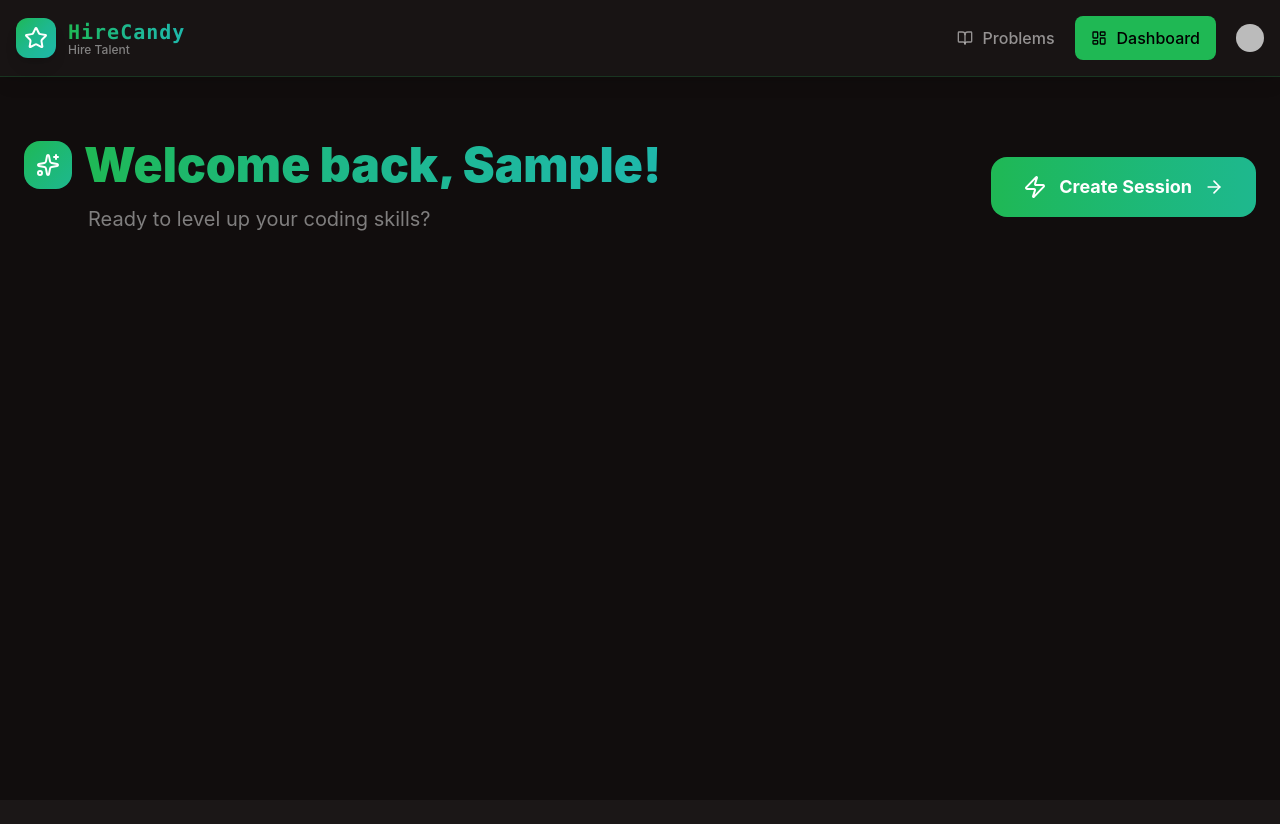
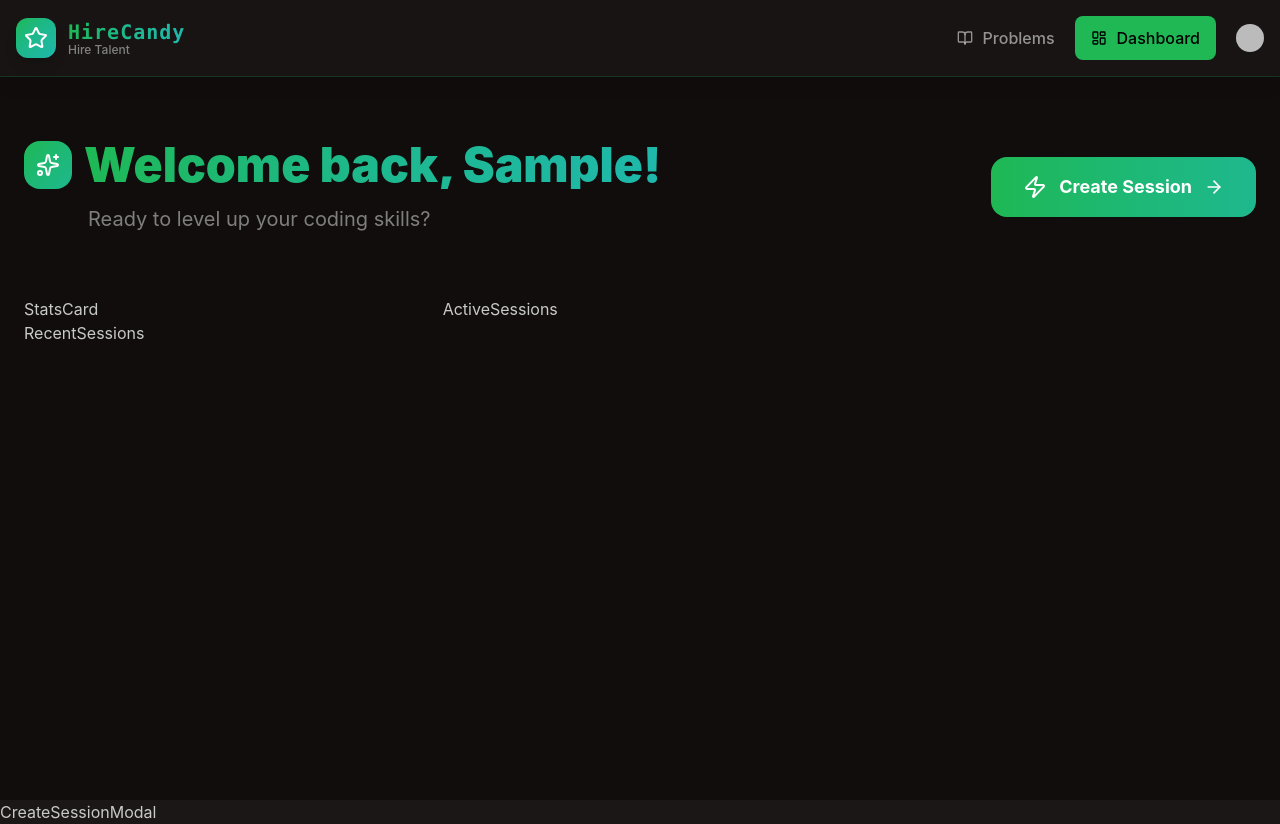
Before and after one commit to kanhaiya5613/Remote-Interview-Platform, a React (Vite) app in the folder Frontend/: page /dashboard in a window 1280 px wide. Before the commit the page ends 800 px from the top, so only its background shows below. Built offline with nearby package versions, Linux system fonts and the light colour scheme; no server answers; sample sign-in values are in the browser's storage; some icons are missing.

Commit message:
feat: add ActiveSessions, CreateSessionModal, RecentSessions, and StatsCard components to DashboardPage

```diff
--- /dev/null
+++ b/Frontend/src/components/ActiveSessions.jsx
@@ -0,0 +1,9 @@
+import React from 'react'
+
+function ActiveSessions() {
+  return (
+    <div>ActiveSessions</div>
+  )
+}
+
+export default ActiveSessions
--- /dev/null
+++ b/Frontend/src/components/CreateSessionModal.jsx
@@ -0,0 +1,9 @@
+import React from 'react'
+
+function CreateSessionModal() {
+  return (
+    <div>CreateSessionModal</div>
+  )
+}
+
+export default CreateSessionModal
--- /dev/null
+++ b/Frontend/src/components/RecentSessions.jsx
@@ -0,0 +1,9 @@
+import React from 'react'
+
+function RecentSessions() {
+  return (
+    <div>RecentSessions</div>
+  )
+}
+
+export default RecentSessions
--- /dev/null
+++ b/Frontend/src/components/StatsCard.jsx
@@ -0,0 +1,9 @@
+import React from 'react'
+
+function StatsCard() {
+  return (
+    <div>StatsCard</div>
+  )
+}
+
+export default StatsCard
--- a/Frontend/src/pages/DashboardPage.jsx
+++ b/Frontend/src/pages/DashboardPage.jsx
@@ -3,6 +3,10 @@ import Navbar from '../components/Navbar'
 import { useUser } from '@clerk/clerk-react'
 import { useState } from 'react'
 import { useActiveSessions, useCreateSession, useMyRecentSessions } from "../hooks/useSessions.js"
+import RecentSessions from '../components/RecentSessions.jsx'
+import CreateSessionModal from '../components/CreateSessionModal.jsx'
+import StatsCard from '../components/StatsCard.jsx'
+import ActiveSessions from '../components/ActiveSessions.jsx'
 import WelcomeSection from "../components/WelcomeSection.jsx"
 export default function DashboardPage() {
   const navigate = useNavigate()
@@ -38,6 +42,22 @@ export default function DashboardPage() {
     <div className='min-h-screen bg-base-300'>
       <Navbar />
       <WelcomeSection onCreateSession={() => setShowCreateModal} />
+      {/* Grid Layout */}
+      <div className='container mx-auto px-6 pb-16'>
+        <div className='grid grid-cols-1 lg:grid-cols-3 gap-6'>
+          <StatsCard/>
+          <ActiveSessions />
+        </div>
+        <RecentSessions/>
+      </div>
     </div>
+    <CreateSessionModal
+      isOpen={showCreateModal}
+      onClose={()=>setShowCreateModal(false)}
+      roomConfig={roomConfig}
+      setRoomConfig={setRoomConfig}
+      onCreateRoom={handleCreateRoom}
+      isCreating={createSessionMutation.isPending}
+    />
   </>
 }
```
